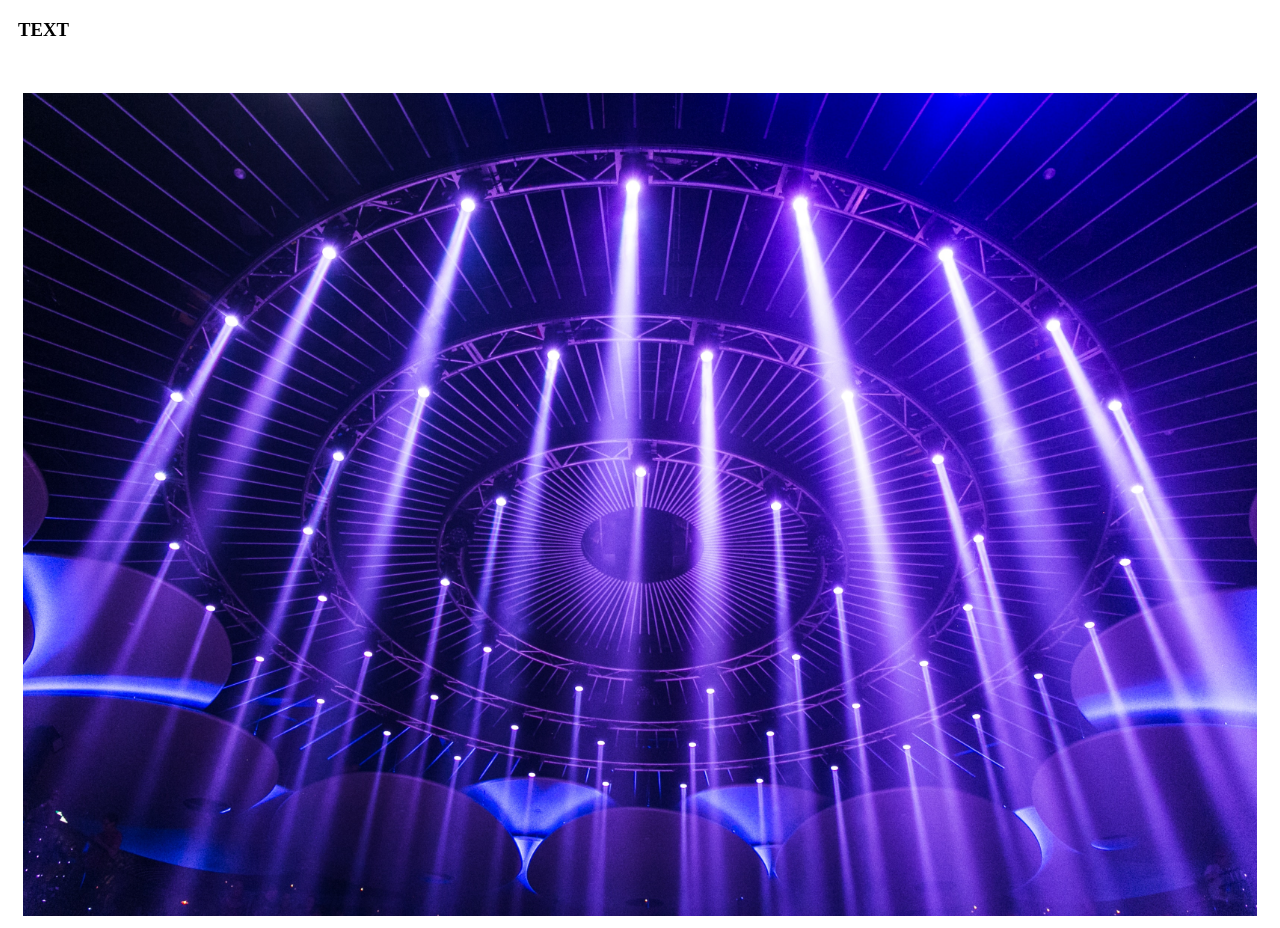
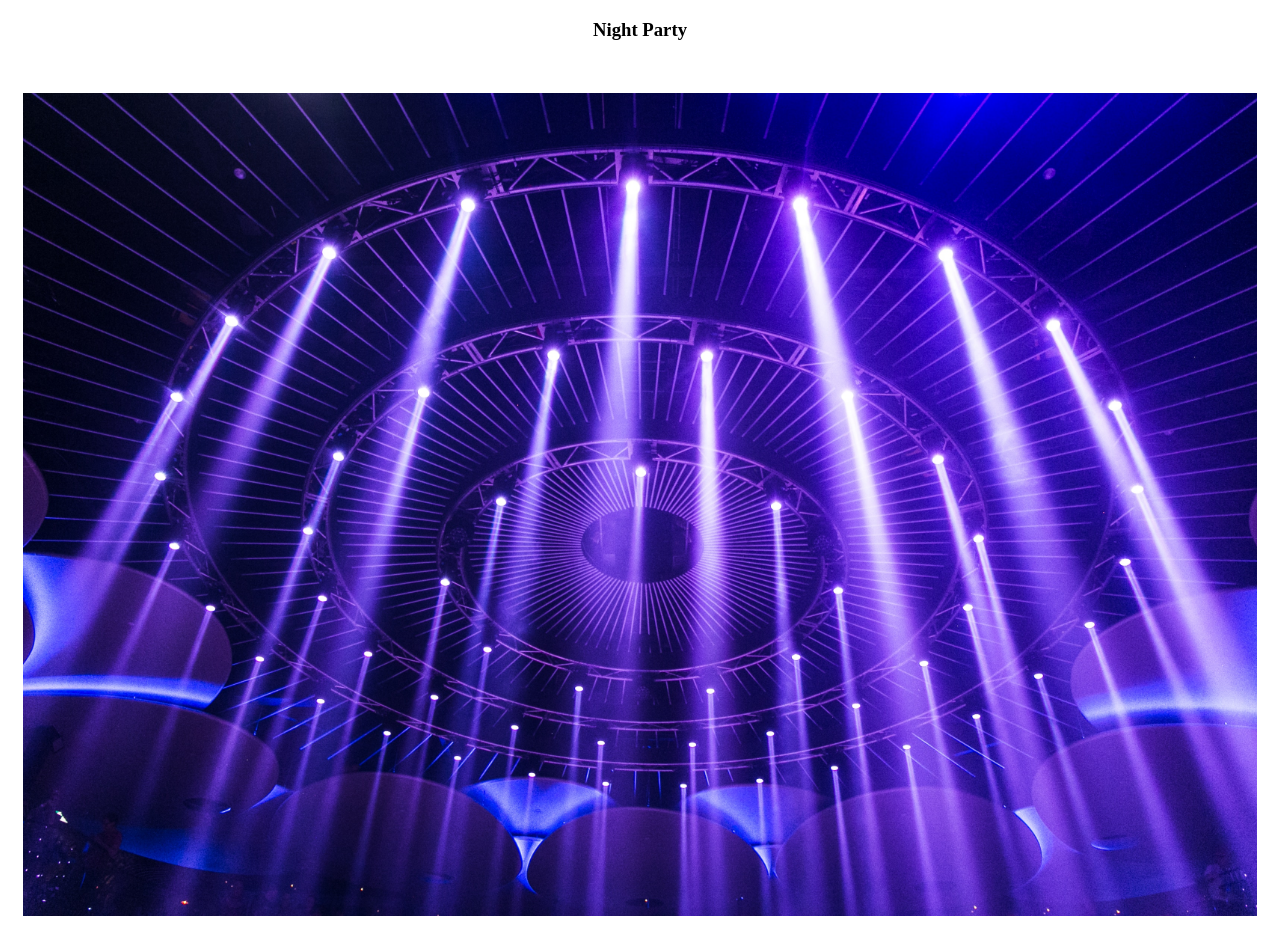
Before and after one commit to Idrisino/FE21-HTML-CSS-Idris-Ateyaf, a plain HTML site: page css-task1/index.html in a window 1280 px wide. Drawn offline with Linux system fonts and the light colour scheme.

Commit message:
modify css task 1

```diff
--- a/css-task1/index.html
+++ b/css-task1/index.html
@@ -1,19 +1,23 @@
 <!DOCTYPE html>
 <html lang="en">
+
 <head>
     <meta charset="UTF-8">
     <meta http-equiv="X-UA-Compatible" content="IE=edge">
     <meta name="viewport" content="width=device-width, initial-scale=1.0">
     <link rel="stylesheet" type="text/css" href="style.css">
     <title>CSS-Task1</title>
+
 </head>
+
+
 <body>
-    <div class="left" id="first">
+    <div class="left" id="first" style="text-align:center">
         <div class="left" id="third">
             <p>Text</p>
             <span>
-                <h3>TEXT</h3>
-                <p>text</p>
+                <h3>Night Party</h3>
+                <p>Night Party</p>
             </span>
         </div>
     </div>
@@ -29,4 +33,5 @@
         </div>
     </div>
 </body>
+
 </html>
```
Also changed, not shown: css-task1/style.css (line endings or trailing spaces).
